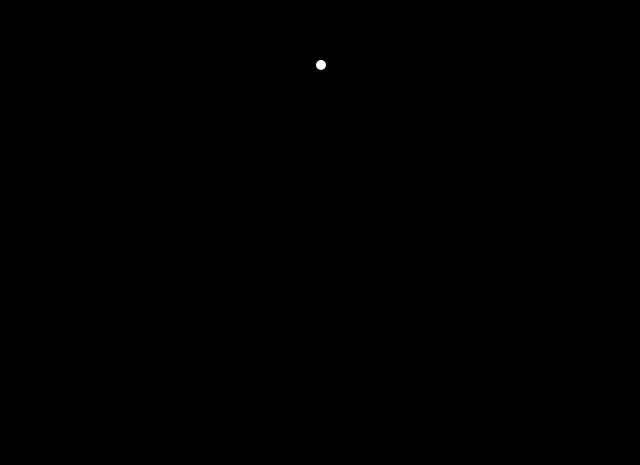
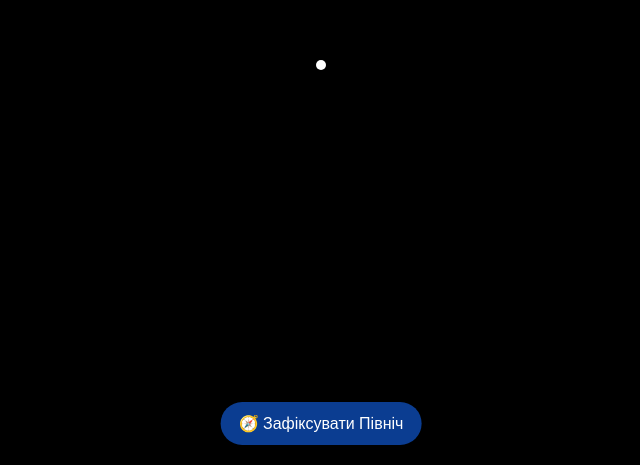
Before and after one commit to Stas-prog/cosmic-compass3, a Next.js app: page / in a window 1280 px wide. Shown: the part 335-800 px from the top of the page, without its empty margins (319-959 px from the left). Built offline with nearby package versions, Linux system fonts and the light colour scheme.

Commit message:
31 commit

```diff
--- a/app/core/useRealCompass.ts
+++ b/app/core/useRealCompass.ts
@@ -1,10 +1,13 @@
-import { useEffect, useRef } from "react";
+import { useEffect, useRef, useState } from "react";
 import * as THREE from "three";
 
 export function useRealCompass() {
   const yaw = useRef(0);
   const pitch = useRef(0);
   const roll = useRef(0);
+
+  // 🔑 ЯКІР ПІВНОЧІ
+  const northOffset = useRef<number | null>(null);
 
   useEffect(() => {
     const onOrientation = (e: DeviceOrientationEvent) => {
@@ -21,5 +24,22 @@ export function useRealCompass() {
     return () => window.removeEventListener("deviceorientation", onOrientation);
   }, []);
 
-  return { yaw, pitch, roll };
+  // 🧭 ФУНКЦІЯ ФІКСАЦІЇ ПІВНОЧІ
+  const calibrateNorth = () => {
+    northOffset.current = yaw.current;
+  };
+
+  // 🧭 ВИРІВНЯНИЙ YAW (ВІД ПІВНОЧІ)
+  const getYawFromNorth = () => {
+    if (northOffset.current === null) return yaw.current;
+    return yaw.current - northOffset.current;
+  };
+
+  return {
+    yaw,
+    pitch,
+    roll,
+    calibrateNorth,
+    getYawFromNorth,
+  };
 }
--- a/app/modes/CompassMode.tsx
+++ b/app/modes/CompassMode.tsx
@@ -3,9 +3,11 @@ import { useEffect } from "react";
 import { useRealCompass } from "../core/useRealCompass";
 import { getSunDirection } from "../core/useSunDirection";
 import { createSunMarker } from "../render/createSunMarker";
+import NorthButton from "../ui/NorthButton";
+
 
 export default function CompassMode() {
-  const { yaw, pitch } = useRealCompass();
+const { yaw, pitch, calibrateNorth, getYawFromNorth } = useRealCompass();
 
   useEffect(() => {
     const scene = new THREE.Scene();
@@ -29,27 +31,28 @@ export default function CompassMode() {
       requestAnimationFrame(animate);
 
       // ставимо Сонце на сферу
-    //   sunGroup.position.copy(sunDir.clone().multiplyScalar(distance));
+      sunGroup.position.copy(sunDir.clone().multiplyScalar(distance));
 
 
+    const y = getYawFromNorth(); // 🔑 ВІД ПІВНОЧІ
+    const p = pitch.current;
     const q = new THREE.Quaternion();
-
-    // yaw (навколо Y), pitch (навколо X), roll = 0
-        q.setFromEuler(
-          new THREE.Euler(
-           pitch.current,
-           yaw.current,
-           0,
-            "YXZ"
-  )
+    q.setFromEuler(
+      new THREE.Euler(
+        p,
+        y,
+        0,
+        "YXZ"
+      )
 );
 
     camera.quaternion.copy(q);
 
+
     // СОНЦЕ В КООРДИНАТАХ КАМЕРИ
-    const sunInCamera = sunDir.clone().applyQuaternion(camera.quaternion.clone().invert());
+    // const sunInCamera = sunDir.clone().applyQuaternion(camera.quaternion.clone().invert());
 
-    sunGroup.position.copy(sunInCamera.multiplyScalar(distance));
+    // sunGroup.position.copy(sunInCamera.multiplyScalar(distance));
 
 
 
@@ -61,8 +64,12 @@ export default function CompassMode() {
     return () => {
       renderer.dispose();
       document.body.removeChild(renderer.domElement);
+
     };
   }, [yaw, pitch]);
 
-  return null;
+  return <>
+  <NorthButton onCalibrate={calibrateNorth} />
+</>
+;
 }
--- /dev/null
+++ b/app/ui/NorthButton.tsx
@@ -0,0 +1,28 @@
+"use client";
+
+type Props = {
+  onCalibrate: () => void;
+};
+
+export default function NorthButton({ onCalibrate }: Props) {
+  return (
+    <button
+      onClick={onCalibrate}
+      style={{
+        position: "fixed",
+        bottom: 20,
+        left: "50%",
+        transform: "translateX(-50%)",
+        padding: "12px 18px",
+        borderRadius: "999px",
+        border: "none",
+        background: "#0b3d91",
+        color: "white",
+        fontSize: "16px",
+        zIndex: 20,
+      }}
+    >
+      🧭 Зафіксувати Північ
+    </button>
+  );
+}
```
